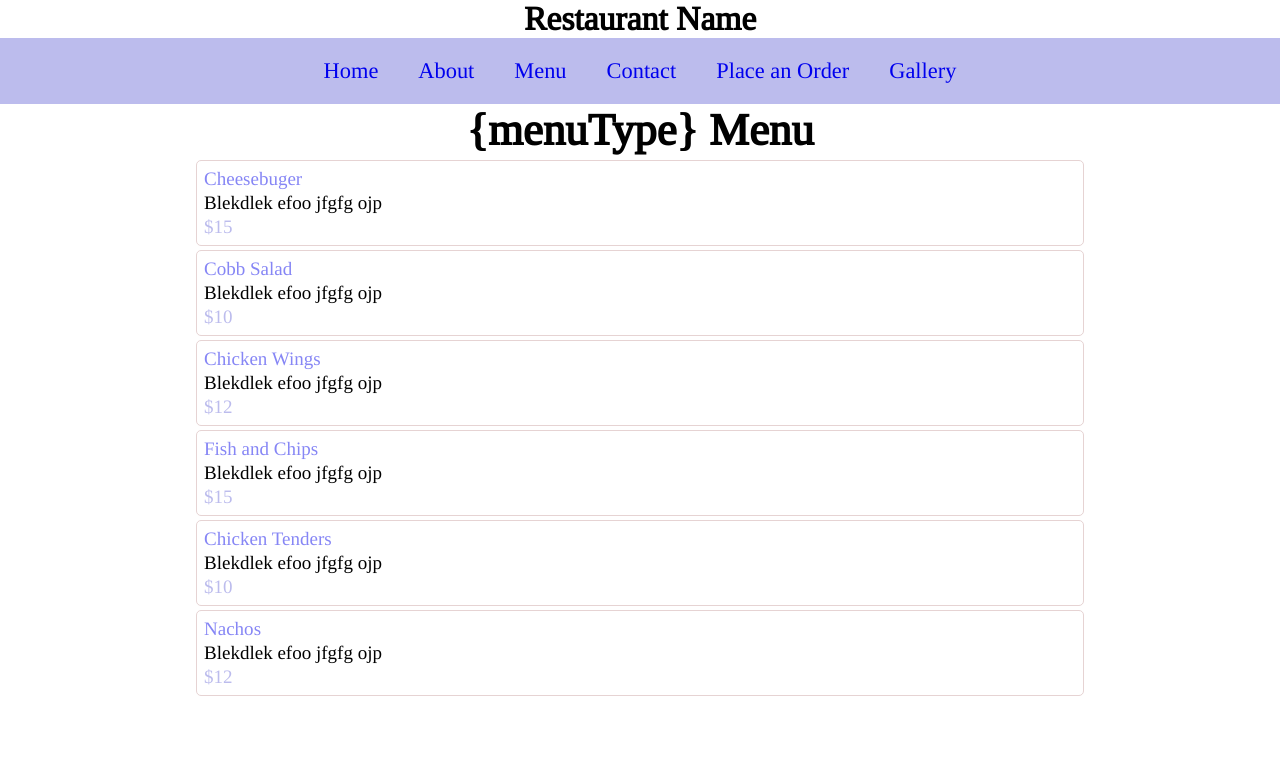
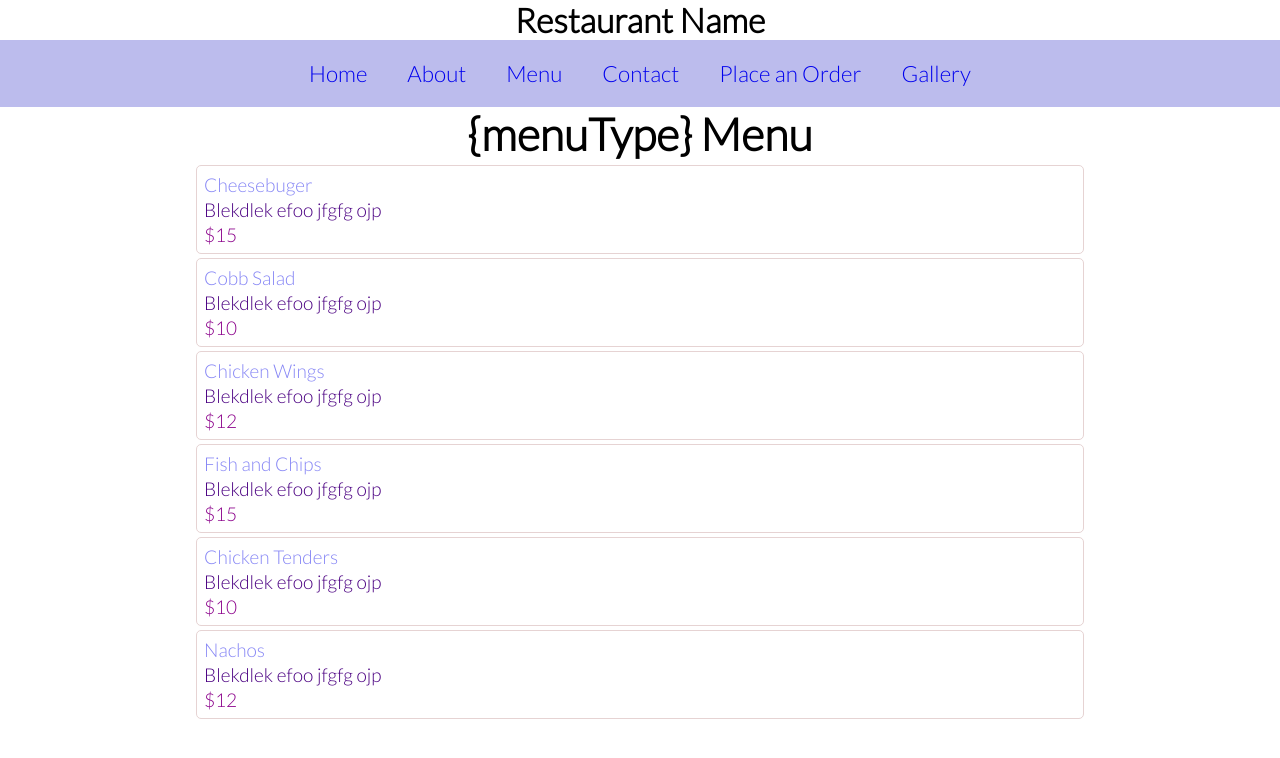
Before and after one commit to jason-roundtree/restaurant_template, a React (Create React App) app: page /menu in a window 1280 px wide. Shown: the top 758 px of the page. Built offline with nearby package versions, Linux system fonts and the light colour scheme; no server answers.

Commit message:
Add menu assignment and menu Links

```diff
--- a/public/index.html
+++ b/public/index.html
@@ -4,7 +4,8 @@
     <meta charset="utf-8">
     <meta name="viewport" content="width=device-width, initial-scale=1, shrink-to-fit=no">
     <title>Restaurant Name</title>
-    <link href="https://fonts.googleapis.com/css?family=Tinos" rel="stylesheet">
+    <!-- <link href="https://fonts.googleapis.com/css?family=Tinos" rel="stylesheet"> -->
+    <link href="https://fonts.googleapis.com/css?family=Lato:300" rel="stylesheet">
   </head>
   <body>
     <div id="root"></div>
--- a/src/components/AdminDashboard.js
+++ b/src/components/AdminDashboard.js
@@ -1,4 +1,5 @@
 import React from 'react';
+import { Link } from 'react-router-dom';
 import './AdminDashboard.css'
 const axios = require('axios');
 const { API_BASE_URL } = require('../config');
@@ -53,12 +54,25 @@ export default class AdminDashboard extends React.Component {
             filterInput: e.target.value
         })
     }
-    componentDidUpdate() {
-        console.log('state: ', this.state)
-    }
+    // componentDidUpdate() {
+    //     console.log('state: ', this.state)
+    // }
     render() {
         const menus = this.state.menus.map((menu, index) => {
-            return <li key={index}>{menu.name}</li>
+            return (
+                <div>
+                    <Link to={`/menu/${menu.id}`}>
+                        <li key={index}>{menu.name}</li>
+                    </Link>
+                    <br />
+                </div>
+
+            )
+        })
+        const menuSelection = this.state.menus.map((menu, index) => {
+            return (
+                <li>{menu.name}</li>
+            )
         })
         const menuItems = this.state.menuItems.map((menuItem, index) => {
             return (
@@ -66,6 +80,7 @@ export default class AdminDashboard extends React.Component {
                     <p>{menuItem.name}</p>
                     <p>{menuItem.description}</p>
                     <p>&#36;{menuItem.cost}</p>
+                    <ul className="menu-selection">{menuSelection}</ul>
                 </li>
             )
         })
@@ -78,18 +93,20 @@ export default class AdminDashboard extends React.Component {
                     <p>{item.name}</p>
                     <p>{item.description}</p>
                     <p>&#36;{item.cost}</p>
+                    <ul className="menu-selection">{menuSelection}</ul>
                 </li>
             )
         })
-        console.log('filteredItems: ', filteredItems)
+
         return (
             <div>
 
                 <h2>Menus</h2>
                 <button>Create New Menu</button>
-                <ul>{menus}</ul>
+                <p><i>Select a menu to make edits</i></p>
+                <ul className="menus">{menus}</ul>
 
-                <h2>Menu Items</h2>
+                <h2>All Menu Items</h2>
                 <button>Create New Menu Item</button>
                 <br />
                 <label htmlFor="filter">Filter By Name</label>
--- a/src/index.css
+++ b/src/index.css
@@ -2,7 +2,8 @@
   margin: 0;
   padding: 0;
   box-sizing: border-box;
-  font-family: 'Tinos', serif;
+  /* font-family: 'Tinos', serif; */
+  font-family: 'Lato', sans-serif;
 }
 body {
   font-size: 1.4em;
@@ -16,6 +17,7 @@ li {
   list-style-type: none;
   margin: 4px;
 }
+
 ul.menu-items {
   width: 70%;
   margin: 0 auto;
@@ -24,8 +26,11 @@ ul.menu-items {
 .menu-items li p:first-of-type {
   color: rgb(134, 134, 245);
 }
+.menu-items li p:nth-child(2) {
+  color: rgb(75, 0, 130);
+}
 .menu-items li p:last-of-type {
-  color: rgb(188, 188, 237);
+  color: rgb(139, 0, 139);
 }
 .menu-items li {
   border: 1px solid rgb(230, 211, 211);
@@ -45,6 +50,10 @@ input {
   font-size: .85em;
   padding: 4px;
   margin-left: 4px;
+  margin-top: 7px;
   border: 1px solid rgb(230, 211, 211);
   border-radius: 5px;
 }
+.menu-selection li {
+  display: inline-block;
+}
```
